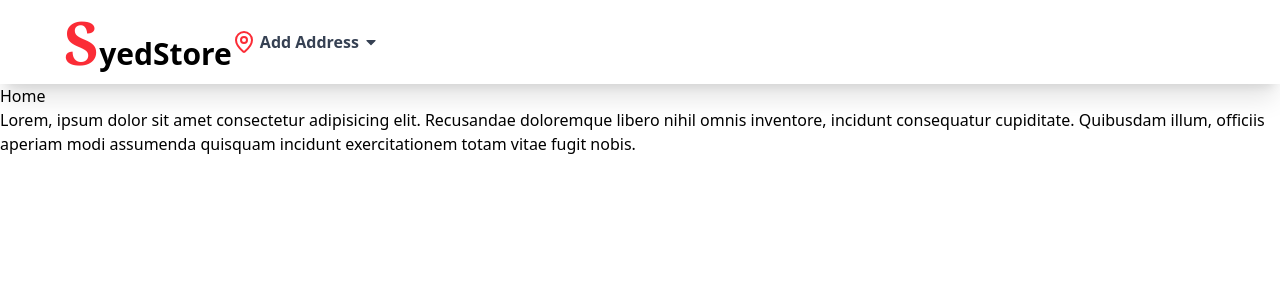
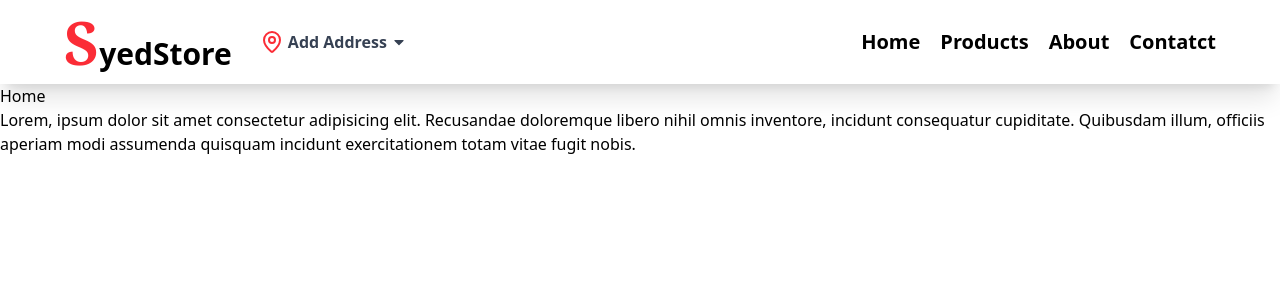
Before and after one commit to Syedameher90/Zaptro, a React (Vite) app: page / in a window 1280 px wide. Shown: the top 300 px of the page. Built offline with nearby package versions, Linux system fonts and the light colour scheme.

Commit message:
constraction on website

```diff
--- a/src/components/Navbar.jsx
+++ b/src/components/Navbar.jsx
@@ -8,14 +8,22 @@ const Navbar = () => {
     <div className=' bg-white py-3 shadow-xl'>
       <div className="max-w-6xl mx-auto flex justify-between items-center">
         {/* Logo section */}
-        <div className="flex">
-          <Link to={'/'}><h1 className='font-bold text-3xl '><span className='text-red-500 font-serif text-6xl'>S</span>yedStore</h1></Link>
+        <div className="flex items-center  gap-7">
+          <Link to={'/'}><h1 className='font-bold text-3xl'><span className='text-red-500 font-serif text-6xl'>S</span>yedStore</h1></Link>
       <div className="flex items-center gap-1 cursor-pointer text-gray-700">
         <MapPin className='text-red-500'/>
         <span className="font-semibold">{location ? <div></div> :"Add Address"}</span>
         <FaCaretDown/>
        </div>
         </div>
+        <nav className="">
+          <ul className="flex gap-5 items-center text-xl font-semibold">
+            <li className="">Home</li>
+            <li className="">Products</li>
+            <li className="">About</li>
+            <li className="">Contatct</li>
+          </ul>
+        </nav>
       </div>
     </div>
   )
```
